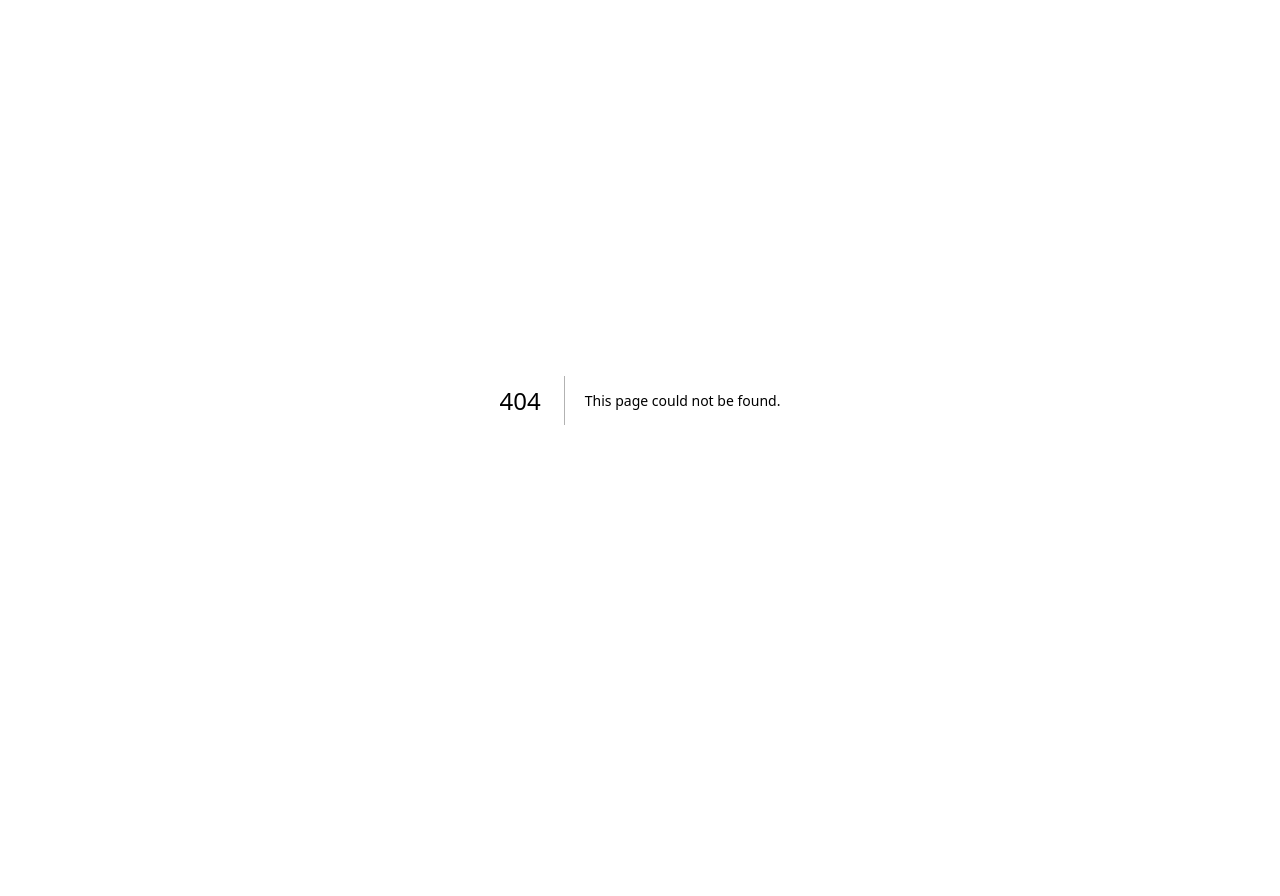
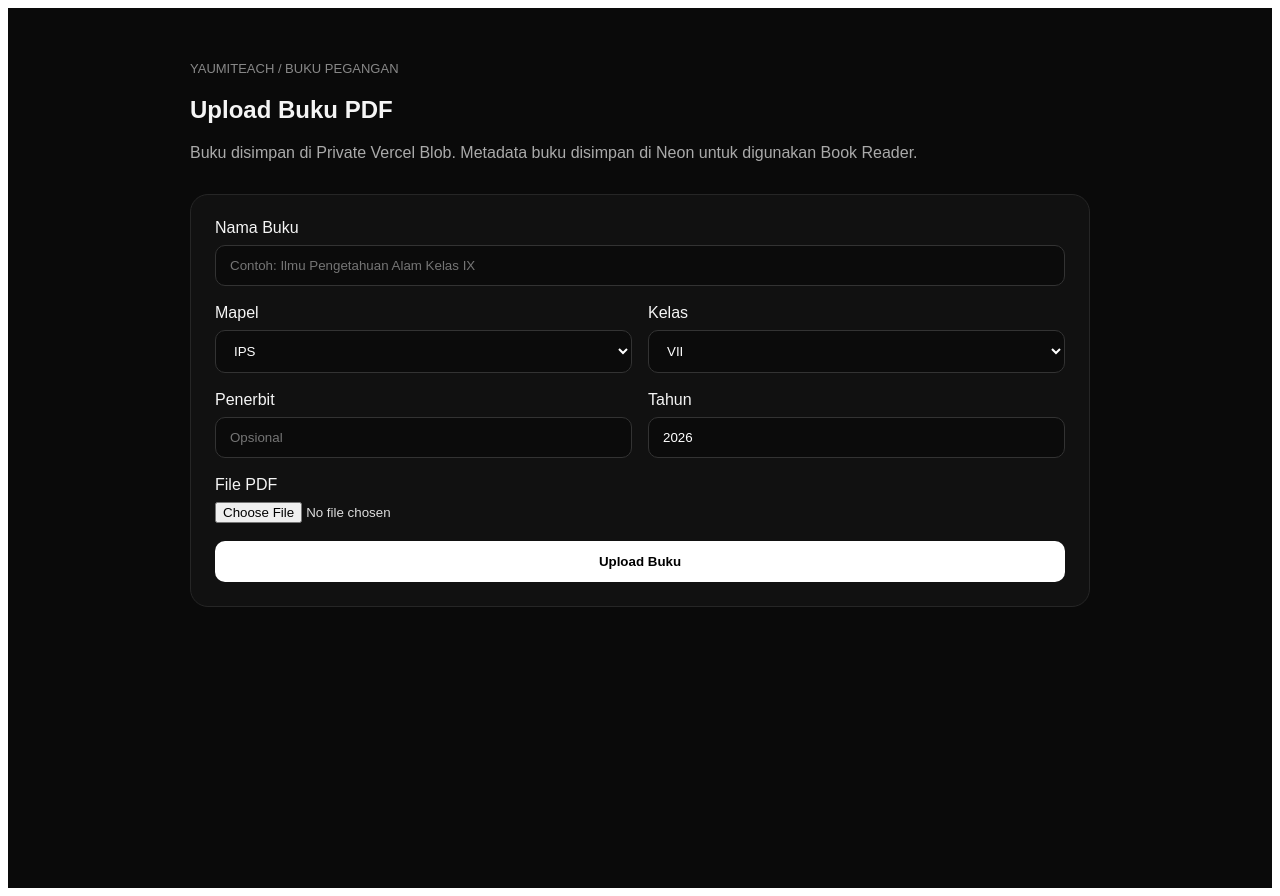
Before and after one commit to Tahjud-yaumil/Ai-Teacher, a Next.js app: page /books in a window 1280 px wide. Before the commit this address had no page. Before the commit the page ends 800 px from the top, so only its background shows below. Built offline with nearby package versions, Linux system fonts and the light colour scheme.

Commit message:
feat: add YaumiTeach book upload page

```diff
--- /dev/null
+++ b/app/books/page.js
@@ -0,0 +1,161 @@
+'use client';
+
+import { useState } from 'react';
+import { upload } from '@vercel/blob/client';
+
+const MAPEL = ['IPS', 'IPA', 'Informatika'];
+const KELAS = ['VII', 'VIII', 'IX'];
+
+function formatBytes(value) {
+  if (!value) return '0 B';
+  const units = ['B', 'KB', 'MB', 'GB'];
+  const i = Math.floor(Math.log(value) / Math.log(1024));
+  return `${(value / 1024 ** i).toFixed(i ? 1 : 0)} ${units[i]}`;
+}
+
+export default function BooksPage() {
+  const [form, setForm] = useState({
+    nama_buku: '',
+    mapel: 'IPS',
+    kelas: 'VII',
+    penerbit: '',
+    tahun: '2026',
+  });
+  const [file, setFile] = useState(null);
+  const [status, setStatus] = useState('');
+  const [loading, setLoading] = useState(false);
+
+  async function handleSubmit(event) {
+    event.preventDefault();
+
+    if (!file) {
+      setStatus('Pilih file PDF terlebih dahulu.');
+      return;
+    }
+
+    if (file.type !== 'application/pdf') {
+      setStatus('File harus berupa PDF.');
+      return;
+    }
+
+    if (file.size > 100 * 1024 * 1024) {
+      setStatus('Ukuran PDF maksimal 100 MB.');
+      return;
+    }
+
+    setLoading(true);
+    setStatus('Menyiapkan upload...');
+
+    try {
+      const blob = await upload(
+        `books/${form.mapel}/${form.kelas}/${file.name}`,
+        file,
+        {
+          access: 'private',
+          handleUploadUrl: '/api/books/upload',
+          clientPayload: JSON.stringify({ source: 'yaumiteach-books' }),
+          multipart: true,
+        }
+      );
+
+      setStatus('PDF berhasil diupload. Menyimpan metadata...');
+
+      const response = await fetch('/api/books/register', {
+        method: 'POST',
+        headers: { 'Content-Type': 'application/json' },
+        body: JSON.stringify({
+          ...form,
+          tahun: form.tahun || null,
+          file_name: file.name,
+          blob_path: blob.pathname,
+          blob_url: blob.url,
+          file_size: file.size,
+          mime_type: file.type,
+        }),
+      });
+
+      const data = await response.json();
+      if (!response.ok) throw new Error(data.error || 'Metadata gagal disimpan.');
+
+      setStatus(`Berhasil: ${data.book.nama_buku} — ${formatBytes(file.size)}`);
+      setForm({ nama_buku: '', mapel: 'IPS', kelas: 'VII', penerbit: '', tahun: '2026' });
+      setFile(null);
+      event.target.reset();
+    } catch (error) {
+      setStatus(error instanceof Error ? error.message : 'Upload gagal.');
+    } finally {
+      setLoading(false);
+    }
+  }
+
+  return (
+    <main style={{ minHeight: '100vh', background: '#0a0a0a', color: '#f5f5f5', padding: '40px 24px', fontFamily: 'Arial, sans-serif' }}>
+      <section style={{ maxWidth: 900, margin: '0 auto' }}>
+        <p style={{ color: '#888', fontSize: 13 }}>YAUMITEACH / BUKU PEGANGAN</p>
+        <h1 style={{ marginBottom: 8 }}>Upload Buku PDF</h1>
+        <p style={{ color: '#aaa', lineHeight: 1.6 }}>
+          Buku disimpan di Private Vercel Blob. Metadata buku disimpan di Neon untuk digunakan Book Reader.
+        </p>
+
+        <form onSubmit={handleSubmit} style={{ marginTop: 28, background: '#111', border: '1px solid #262626', borderRadius: 18, padding: 24, display: 'grid', gap: 18 }}>
+          <label style={{ display: 'grid', gap: 8 }}>
+            <span>Nama Buku</span>
+            <input required value={form.nama_buku} onChange={(e) => setForm({ ...form, nama_buku: e.target.value })} placeholder="Contoh: Ilmu Pengetahuan Alam Kelas IX" style={inputStyle} />
+          </label>
+
+          <div style={gridStyle}>
+            <label style={{ display: 'grid', gap: 8 }}>
+              <span>Mapel</span>
+              <select value={form.mapel} onChange={(e) => setForm({ ...form, mapel: e.target.value })} style={inputStyle}>
+                {MAPEL.map((item) => <option key={item}>{item}</option>)}
+              </select>
+            </label>
+            <label style={{ display: 'grid', gap: 8 }}>
+              <span>Kelas</span>
+              <select value={form.kelas} onChange={(e) => setForm({ ...form, kelas: e.target.value })} style={inputStyle}>
+                {KELAS.map((item) => <option key={item}>{item}</option>)}
+              </select>
+            </label>
+          </div>
+
+          <div style={gridStyle}>
+            <label style={{ display: 'grid', gap: 8 }}>
+              <span>Penerbit</span>
+              <input value={form.penerbit} onChange={(e) => setForm({ ...form, penerbit: e.target.value })} placeholder="Opsional" style={inputStyle} />
+            </label>
+            <label style={{ display: 'grid', gap: 8 }}>
+              <span>Tahun</span>
+              <input value={form.tahun} onChange={(e) => setForm({ ...form, tahun: e.target.value })} inputMode="numeric" style={inputStyle} />
+            </label>
+          </div>
+
+          <label style={{ display: 'grid', gap: 8 }}>
+            <span>File PDF</span>
+            <input required type="file" accept="application/pdf,.pdf" onChange={(e) => setFile(e.target.files?.[0] || null)} style={{ color: '#ddd' }} />
+            {file && <small style={{ color: '#999' }}>{file.name} — {formatBytes(file.size)}</small>}
+          </label>
+
+          <button disabled={loading} type="submit" style={{ background: '#fff', color: '#000', border: 0, borderRadius: 10, padding: '13px 18px', fontWeight: 700, cursor: loading ? 'wait' : 'pointer' }}>
+            {loading ? 'Mengupload…' : 'Upload Buku'}
+          </button>
+
+          {status && <div style={{ padding: 14, borderRadius: 10, background: '#0c0c0c', border: '1px solid #2c2c2c', color: '#ddd' }}>{status}</div>}
+        </form>
+      </section>
+    </main>
+  );
+}
+
+const inputStyle = {
+  background: '#0b0b0b',
+  color: '#fff',
+  border: '1px solid #333',
+  borderRadius: 10,
+  padding: '12px 14px',
+};
+
+const gridStyle = {
+  display: 'grid',
+  gridTemplateColumns: 'repeat(auto-fit, minmax(220px, 1fr))',
+  gap: 16,
+};
```
